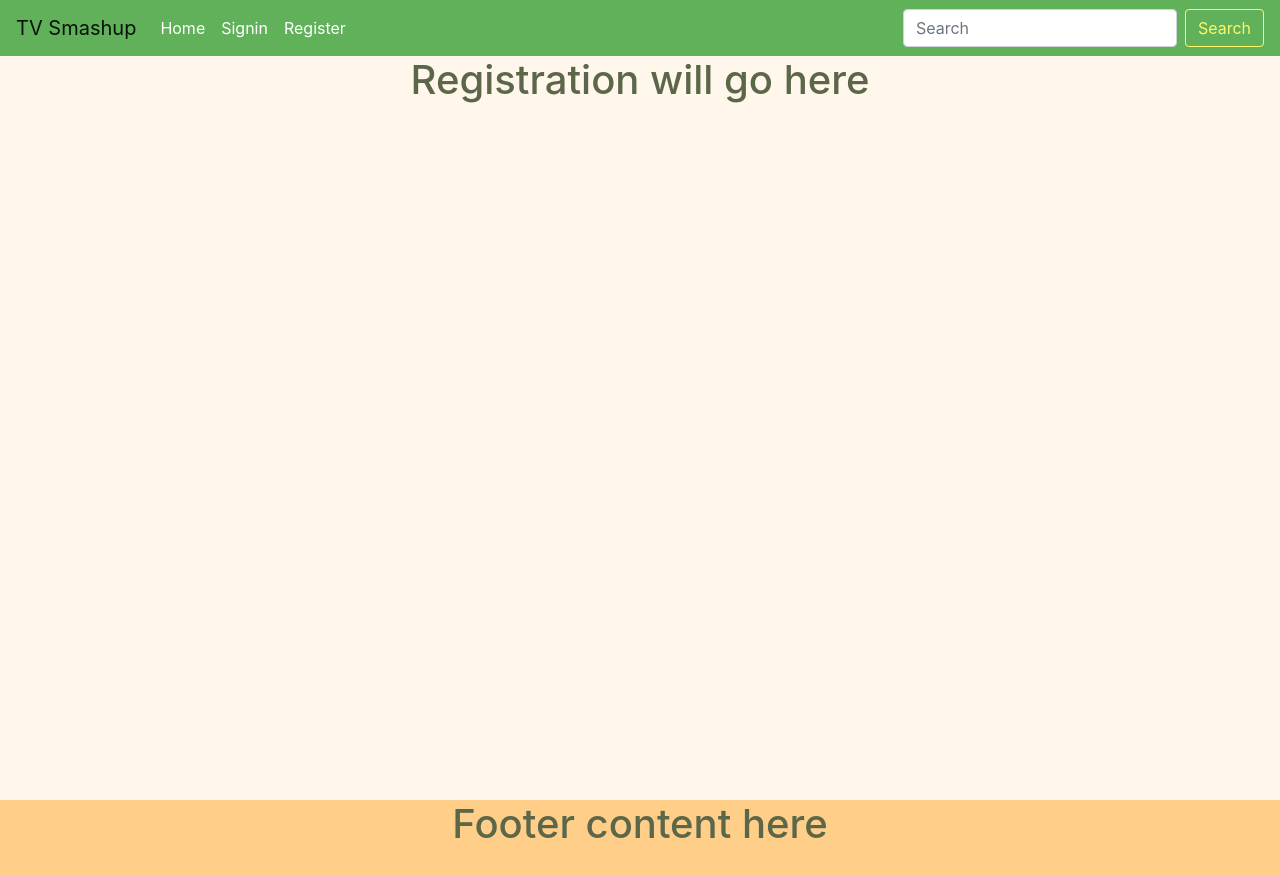
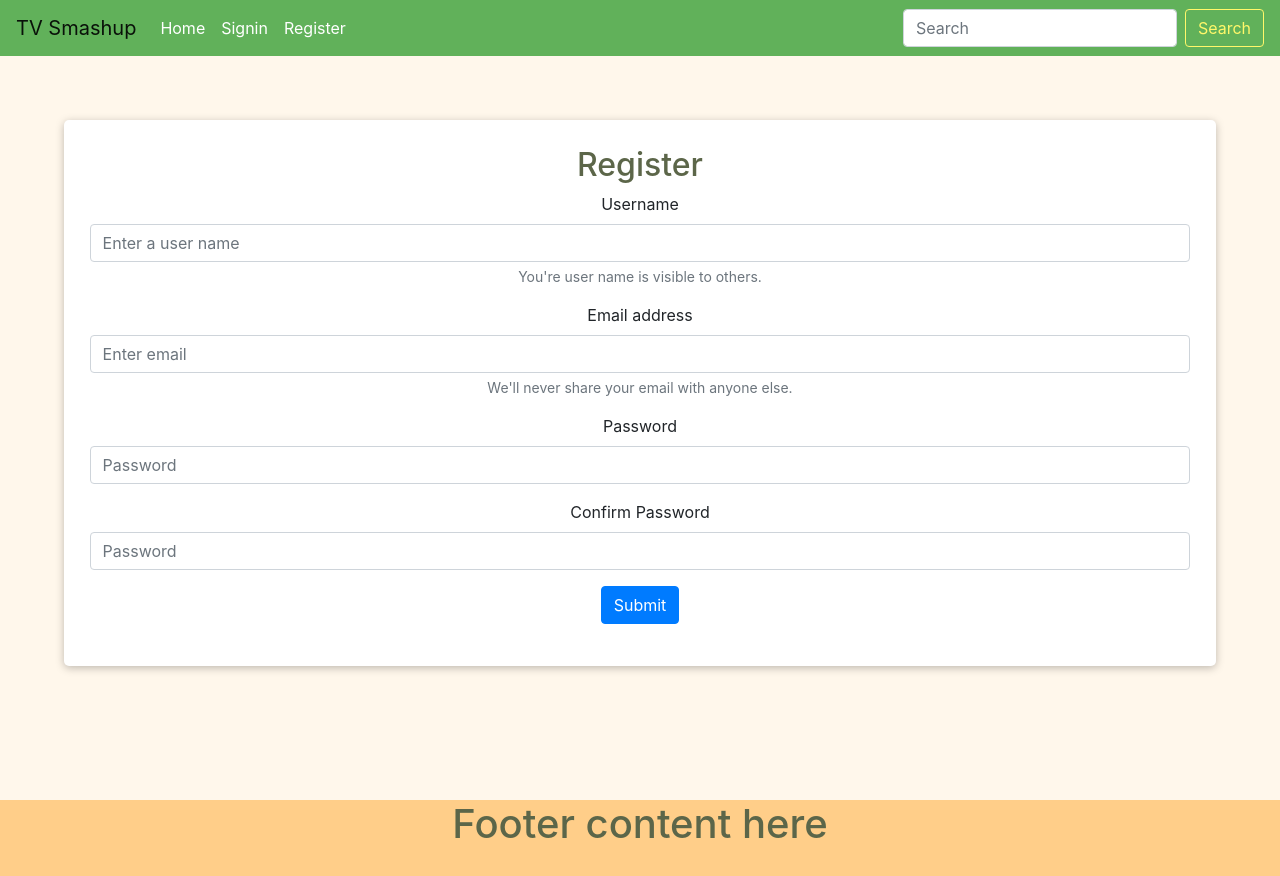
Before and after one commit to ChrisBriant/tvsmashupfrontend, a React (Create React App) app: page /register in a window 1280 px wide. Shown: the top 876 px of the page. Built offline with nearby package versions, Linux system fonts and the light colour scheme.

Commit message:
Register done

```diff
--- a/src/App.css
+++ b/src/App.css
@@ -114,6 +114,11 @@ h1,h2,h4 {
     border-radius: .25rem;
 }
 
+
+.error {
+  color: #b34436;
+}
+
 /**************************HERO IMAGE SECTION******************************/
 
 header {
--- a/src/context/AuthContext.js
+++ b/src/context/AuthContext.js
@@ -7,7 +7,8 @@ const defaultState = {
   authed: false,
   token: null,
   errorMessage: '',
-  userId: null
+  userId: null,
+  regSuccess: false
 };
 
 const authReducer = (state,action) => {
@@ -29,6 +30,8 @@ const authReducer = (state,action) => {
       return {...state,userId:action.payload};
     case 'signout':
       return {token: null, errorMessage: ''};
+    case 'regSuccess':
+      return {...state, regSuccess: true};
     default:
       return defaultState;
   }
@@ -47,27 +50,18 @@ const tryLocalSignin = dispatch => async () => {
   }
 };
 
-const signup = dispatch => async ({email, password}) => {
+const register = dispatch => async ({username,email,password,passchk}) => {
     //Make api request to sign up with that email and Password
+
     try {
-      console.log(JSON.stringify({email,password}));
-      const response = await tvApi.post('/apilogin/authenticate/',
-                                          {email,password}
+      const response = await tvApi.post('/api/register/',
+                                          {username,email,password,passchk}
                         )
                         .then(res => {
-                          console.log("success",res.data.access);
+                          console.log("success",res.data);
                           //SAVE TO STORAGE
-                          localStorage.setItem("access_token", res.data.access);
-                          console.log("access", res.data.access);
-                          dispatch({type:'signin', payload:res.data.access});
-                          const decoded = decode(res.data.access);
-                          console.log(decoded);
-                          dispatch({type:'setAuthed', payload:true});
-                          dispatch({type:'setId', payload:decoded.user_id});
+                          dispatch({type:'regSuccess', payload:null});
                         });
-      // await AsyncStorage.setItem('token',response.data.access);
-      //Navigate to main flow
-      //navigate('Camera');
     } catch (err) {
       console.log(err);
       dispatch({type:'add_error', payload: 'Something went wrong with sign up'});
@@ -134,6 +128,6 @@ const signout = dispatch => async () => {
 
 export const {Provider, Context} = createDataContext (
   authReducer,
-  { signin, signout, signup, clearErrorMessage, tryLocalSignin, isAuthed},
+  { signin, signout, register, clearErrorMessage, tryLocalSignin, isAuthed},
   {...defaultState}
 );
--- a/src/helpers/validation.js
+++ b/src/helpers/validation.js
@@ -26,3 +26,14 @@ export function isValidSmashUp(smashUp) {
     return false;
   }
 }
+
+
+export function isValidPassword(password) {
+  const regEx = /^(?=.*[A-Za-z])(?=.*\d)(?=.*[@$!%*#?&])[A-Za-z\d@$!%*#?&]{8,}$/g;
+  console.log(password,);
+  if(password.match(regEx)) {
+    return true;
+  } else {
+    return false;
+  }
+}
--- a/src/unauthflow/Register.js
+++ b/src/unauthflow/Register.js
@@ -1,10 +1,121 @@
-
-
+import {useContext,useState} from 'react';
+import {Context} from '../context/AuthContext';
+import Button from 'react-bootstrap/Button';
+import Form from 'react-bootstrap/Form';
+import Spacer from '../components/Spacer';
+import {isValidPassword} from '../helpers/validation';
 
 
 const Register = () => {
+  const [email,setEmail] = useState('');
+  const [pass,setPass] = useState('');
+  const [username,setUsername] = useState('');
+  const [passChk,setPassChk] = useState('');
+  const [errorMessage,setErrorMessage] = useState('');
+  const {register, state:{regSuccess}} = useContext(Context);
+
+
+  const handleSend = (e) => {
+    e.preventDefault();
+
+    setErrorMessage('');
+    let valid = true;
+    if(pass !== passChk) {
+      valid = false;
+      setErrorMessage(`Your password does not match what you have entered for the confirm password.
+                        Please retype them and try again.`);
+    }
+    if(!isValidPassword(pass)) {
+      valid = false;
+      setErrorMessage(`Your password does not meet the complexity requirements.
+                        Please choose a password which is eight characters long, has
+                         at least one special character, one number and one upper case letter.`);
+    }
+
+    if(valid) {
+      const payload = {
+        'username' : username,
+        'email': email,
+        'password' : pass,
+        'passchk' : passChk
+      }
+      register(payload);
+    }
+  }
+
+  const handleChangePass = (e) => {
+    setPass(e.target.value);
+  }
+
+  const handleChangeEmail = (e) => {
+    setEmail(e.target.value);
+  }
+
+  const handleChangeUsername = (e) => {
+    setUsername(e.target.value);
+  }
+
+  const handleChangePassChk= (e) => {
+    setPassChk(e.target.value);
+  }
+
+
   return (
-    <h1>Registration will go here</h1>
+    <>
+      {
+        !regSuccess
+        ?
+          <>
+            <Spacer height="4rem" />
+            <div className="panel">
+              <h2>Register</h2>
+              <Form onSubmit={handleSend}>
+                <Form.Group controlId="formBasicUsername">
+                  <Form.Label>Username</Form.Label>
+                  <Form.Control type="text" placeholder="Enter a user name" onChange={handleChangeUsername} required />
+                  <Form.Text className="text-muted">
+                    You're user name is visible to others.
+                  </Form.Text>
+                </Form.Group>
+
+                <Form.Group controlId="formBasicEmail">
+                  <Form.Label>Email address</Form.Label>
+                  <Form.Control type="email" placeholder="Enter email" onChange={handleChangeEmail} required />
+                  <Form.Text className="text-muted">
+                    We'll never share your email with anyone else.
+                  </Form.Text>
+                </Form.Group>
+
+                <Form.Group controlId="formBasicPassword">
+                  <Form.Label>Password</Form.Label>
+                  <Form.Control type="password" placeholder="Password" onChange={handleChangePass} required />
+                </Form.Group>
+
+                <Form.Group controlId="formBasicPasswordChk">
+                  <Form.Label>Confirm Password</Form.Label>
+                  <Form.Control type="password" placeholder="Password" onChange={handleChangePassChk} required />
+                </Form.Group>
+
+                <Button variant="primary" type="submit" >
+                  Submit
+                </Button>
+              </Form>
+              <p className="error">{errorMessage}</p>
+            </div>
+            <Spacer height="4rem" />
+          </>
+        :
+        <>
+          <Spacer height="12rem" />
+          <div className="panel">
+            <h2>Register</h2>
+            <p>Congratulations! You have successfully registered. Please check your email for a link to confirm your account.
+              Once you have done that click on &quot;Signin&quot; to log in.</p>
+          </div>
+          <Spacer height="12rem" />
+        </>
+      }
+    </>
   );
 }
 
--- a/src/unauthflow/Signin.js
+++ b/src/unauthflow/Signin.js
@@ -25,7 +25,6 @@ const Signin = (props) => {
       'email': email,
       'password': pass
     }
-    console.log('clicked',payload);
     signin(payload);
   }
 
```
